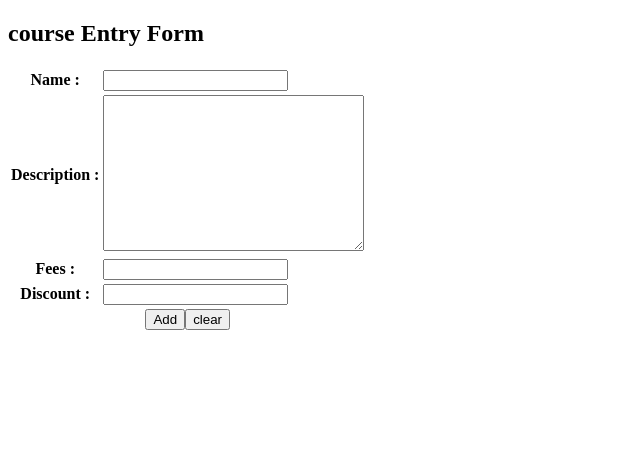
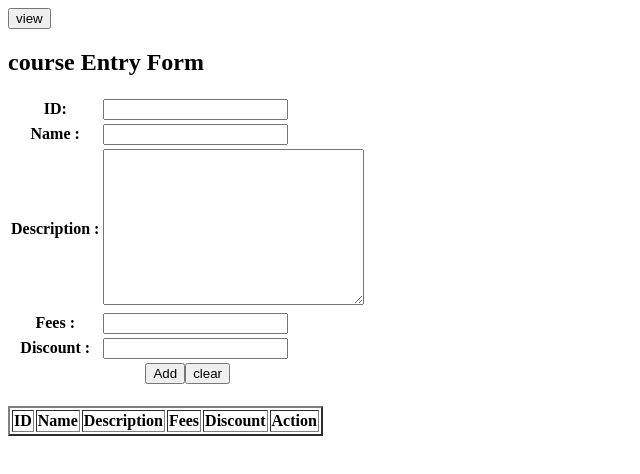
Before and after one commit to viralsir/frontend-weekend, an Angular app: page / in a window 1280 px wide. Shown: the top 474 px of the page, without its empty margins (0-640 px from the left). Built offline with nearby package versions, Linux system fonts and the light colour scheme.

Commit message:
view component for course has been added.

```diff
--- a/src/app/course.service.ts
+++ b/src/app/course.service.ts
@@ -13,4 +13,10 @@ export class CourseService {
     return this.http.post("http://localhost:9090/course",course,{responseType:'text'})
   }
 
+
+  viewcourse():Observable<any>{
+      return this.http.get<any>("http://localhost:9090/course")
+  }
+
+
 }
--- a/src/app/course/course.component.html
+++ b/src/app/course/course.component.html
@@ -1,6 +1,15 @@
+<input type="button" (click)="view()" value="view"> <br/>
 <h2>course Entry Form</h2>
 <form [formGroup]="courseInfo" (ngSubmit)="save()">
     <table>
+      <tr>
+        <th>
+           ID:
+        </th>
+        <td>
+          <input type="number" formControlName="id" >
+        </td>
+      </tr>
       <tr>
         <th> Name :</th>
         <td><input type="text" formControlName="name" size="20"></td>
@@ -27,3 +36,22 @@
 
 </form>
 <h3>{{msg}}</h3>
+
+<table border="2">
+   <tr>
+     <th>ID</th>
+     <th>Name</th>
+     <th>Description</th>
+     <th>Fees</th>
+     <th>Discount</th>
+     <th>Action</th>
+   </tr>
+   <tr *ngFor="let course of coursedata">
+      <td>{{course.id}}</td>
+      <td>{{ course.name}}</td>
+     <td>{{course.description}}</td>
+     <td>{{course.fees}}</td>
+     <td>{{course.discount}}</td>
+     <td><input type="button" value="edit" ></td>
+   </tr>
+</table>
--- a/src/app/course/course.component.ts
+++ b/src/app/course/course.component.ts
@@ -9,7 +9,9 @@ import {CourseService} from "../course.service";
 })
 export class CourseComponent {
    msg:string=""
+   coursedata:any[]=[];
   courseInfo=new FormGroup({
+       id:new FormControl(),
        name:new FormControl(),
        description:new FormControl(),
        fees : new FormControl(),
@@ -26,7 +28,17 @@ export class CourseComponent {
      this.courseservice.newcourse(this.courseInfo.value).subscribe(result=>{
        this.msg=result;
      })
+    this.courseInfo.reset()
+     this.view();
+
   }
 
+  view()
+  {
+     this.courseservice.viewcourse().subscribe(result=>{
+        console.log(result);
+        this.coursedata=result;
+     })
+  }
 
 }
```
